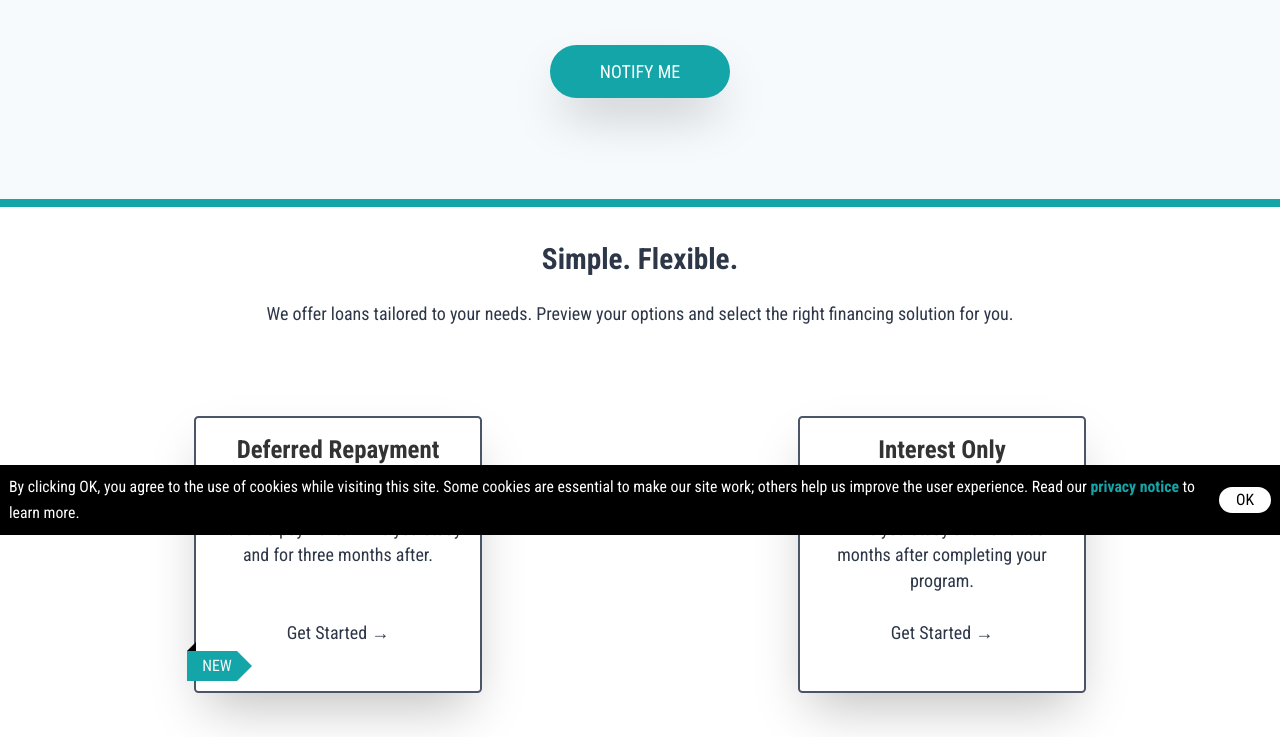
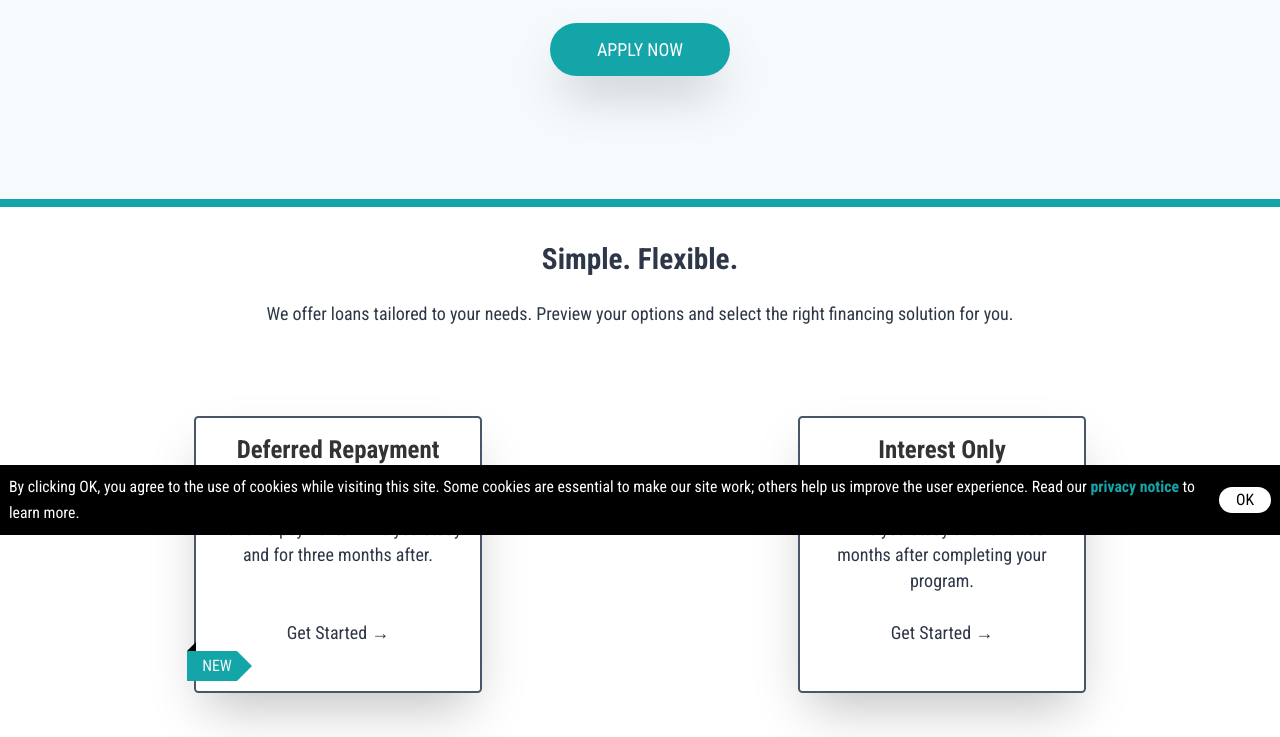
Before and after one commit to chrisdesilva/skills_fund_naltc, a Gatsby site: page / in a window 1280 px wide. Shown: the part 265-1002 px from the top of the page. Built offline with nearby package versions, Linux system fonts and the light colour scheme; Gatsby itself is replaced by a stand-in of ours; some packages are replaced by stand-ins of ours; no server answers.

Commit message:
Applications live

```diff
--- a/src/constants/programInfo.js
+++ b/src/constants/programInfo.js
@@ -1,6 +1,6 @@
 import logo from "../images/logo_naltc.png" // add school logo to images folder and import here
 
-export const applicationsLive = false // set to false if not currently accepting applications
+export const applicationsLive = true // set to false if not currently accepting applications
 export const disabledLoanAppFormID = "c838ccb2-a844-4e7f-b90a-f7815a5f7967" // Hubspot ID for all disabled apply now lead captures
 export const nextCohortStartDate = "October 8, 2020"
 
```
